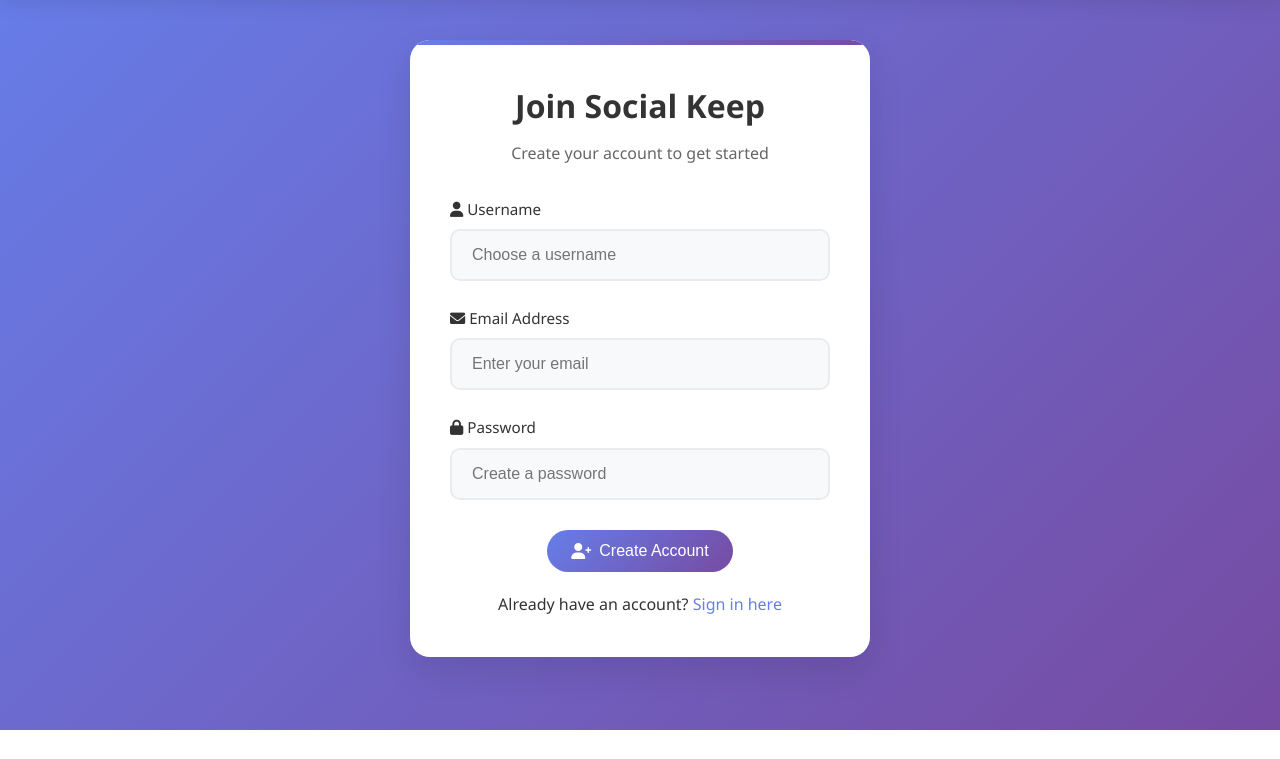
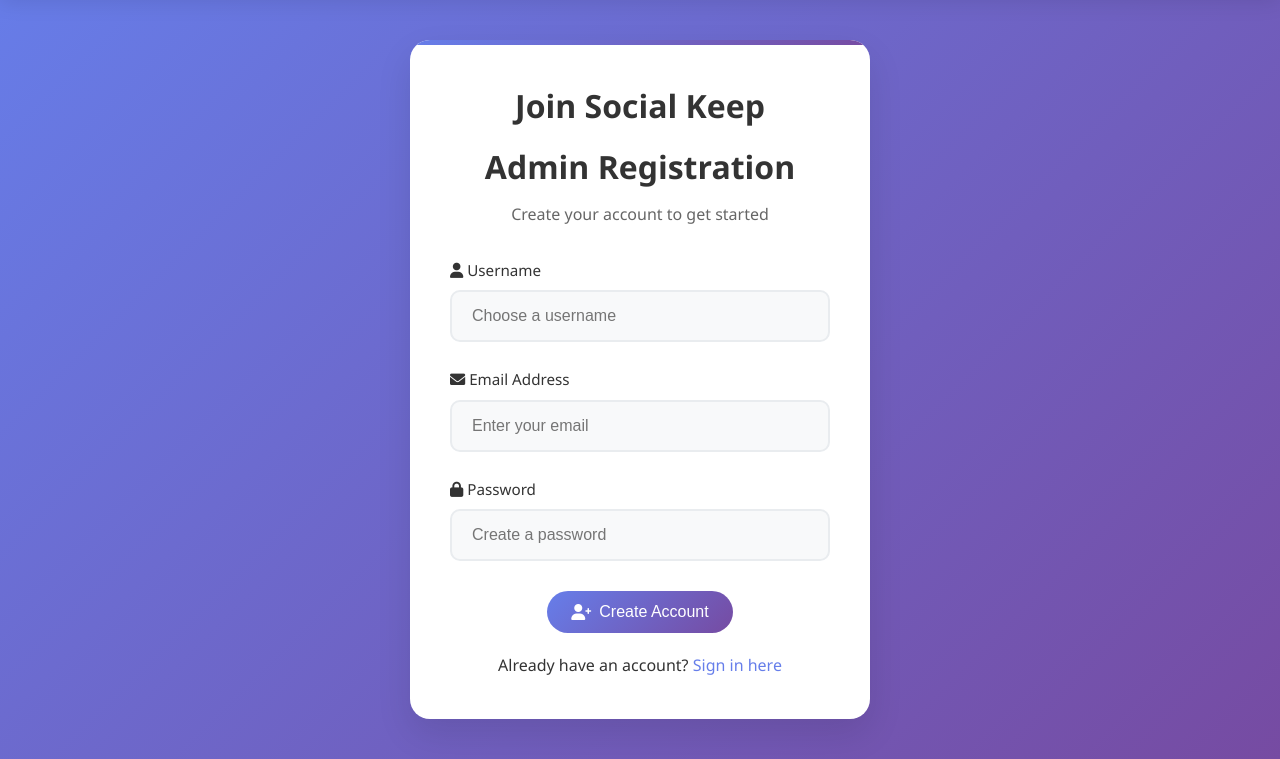
Before and after one commit to anandparayil/social-keep-survey-app, a Flask app: page /register in a window 1280 px wide. Shown: the part 70-829 px from the top of the page. Before the commit the page ends 800 px from the top, so only its background shows below. Run offline with Flask 3, Linux system fonts and the light colour scheme.

Commit message:
modified:   templates/auth/register.html

```diff
--- a/templates/auth/register.html
+++ b/templates/auth/register.html
@@ -7,6 +7,7 @@
     <div class="form-card">
         <div class="form-header">
             <h1 class="form-title">Join Social Keep</h1>
+            <h2 class="form-title">Admin Registration</h2>
             <p class="form-subtitle">Create your account to get started</p>
         </div>
 
```
